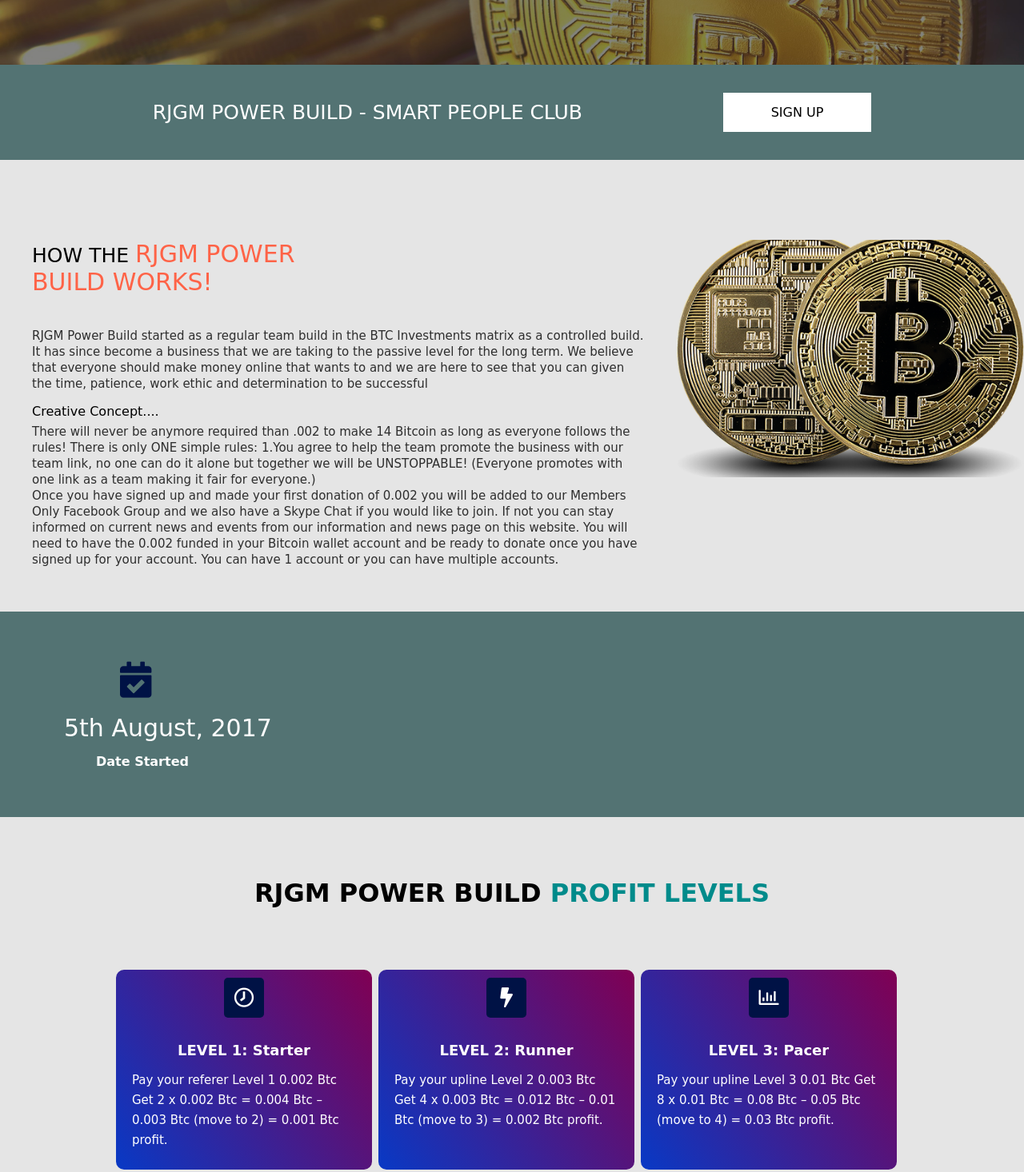
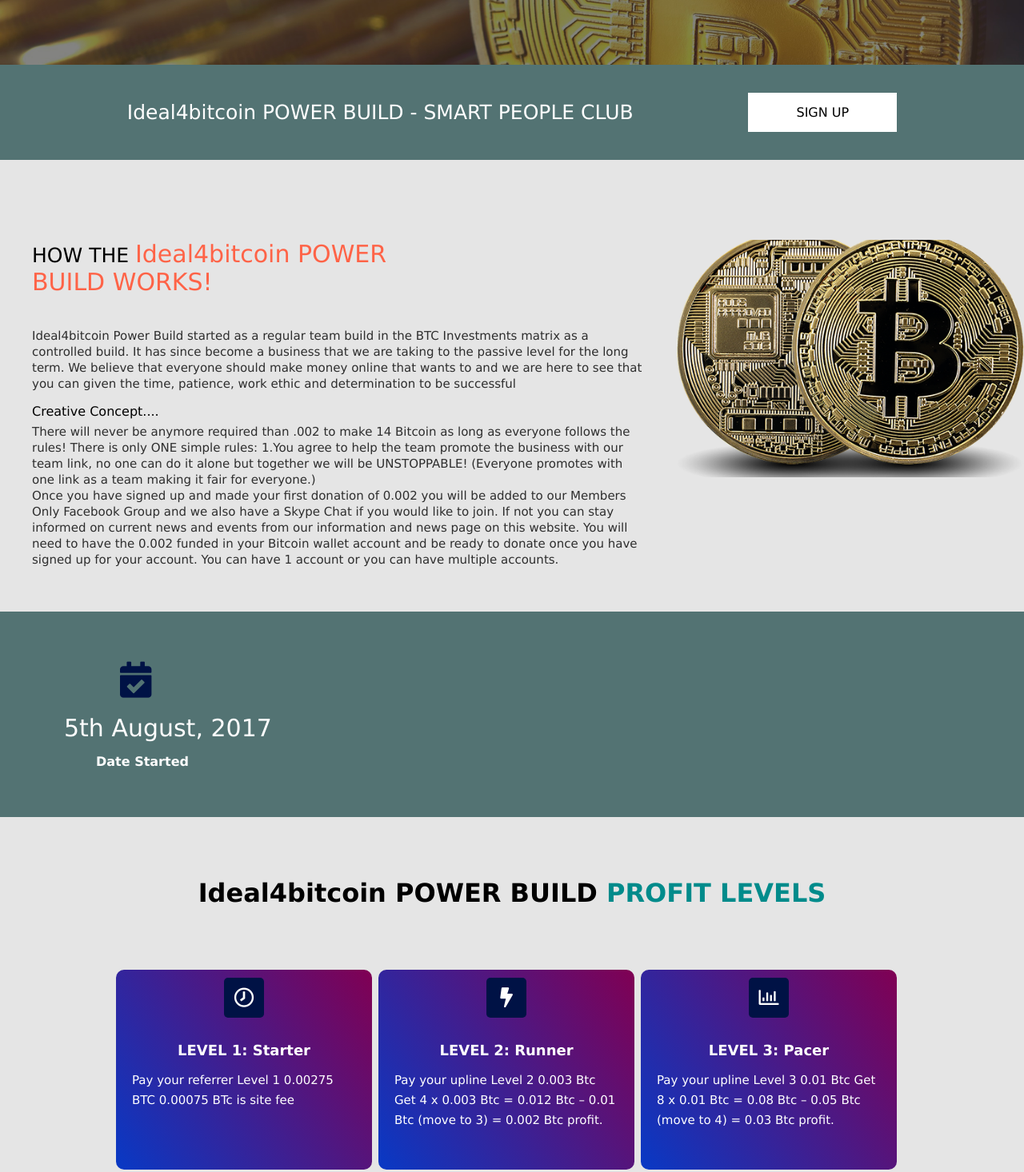
Before and after one commit to nikhilroy2/Project-RJGM, a plain HTML site: page index.html in a window 1280 px wide. Shown: the part 620-2086 px from the top of the page at 80% size. Drawn offline with Linux system fonts and the light colour scheme.

Commit message:
Ideal4btc

```diff
--- a/css/style.css
+++ b/css/style.css
@@ -2,7 +2,7 @@
 *{
     box-sizing: border-box;
     scroll-behavior: smooth;
-    font-family: cursive;
+    font-family: verdana;
 }
 :root{
     --main-color: #000;
@@ -199,7 +199,7 @@ body{
 }
 .bottom_header_menu .value{
     float: right;
-    padding: 12px 18px;
+    padding: 12px 20px;
     background: rgba(0, 18, 69,.5);
     margin-right: 10px;
     margin-top: 0px;
--- a/index.html
+++ b/index.html
@@ -139,7 +139,7 @@
     <!----------------------------------Aside----------------------->
     <aside>
         <div class="aside_big">
-            RJGM POWER BUILD - SMART PEOPLE CLUB
+            Ideal4bitcoin POWER BUILD - SMART PEOPLE CLUB
         </div>
         <a href="#" class="aside_link">Sign Up</a>
     </aside>
@@ -147,13 +147,13 @@
     <section class="sec_power_work">
         <div class="sec_power_work_item">
             <div class="power_work_title">
-              <span style="font-size: 25px;">  HOW THE </span><span style="color: tomato"> RJGM POWER
+              <span style="font-size: 25px;">  HOW THE </span><span style="color: tomato"> Ideal4bitcoin POWER
                 <br> BUILD WORKS!
             </span>
             </div>
 
             <p>
-                RJGM Power Build started as a regular team build in the BTC Investments matrix as a controlled build. It has since become a business that we are taking to the passive level for the long term.
+                Ideal4bitcoin Power Build started as a regular team build in the BTC Investments matrix as a controlled build. It has since become a business that we are taking to the passive level for the long term.
 We believe that everyone should make money online that wants to and we are here to see that you can given the time, patience, work ethic and determination to be successful
             </p>
             <div class="power_work_sub_title">
@@ -180,13 +180,13 @@ Once you have signed up and made your first donation of 0.002 you will be added
     <!--.................................Section Power Build----------------->
     <section class="sec_power_build">
         <h1 class="build_title">
-                RJGM POWER BUILD <span style="color: darkcyan">PROFIT LEVELS</span>
+                Ideal4bitcoin POWER BUILD <span style="color: darkcyan">PROFIT LEVELS</span>
         </h1>
         <div class="power_build_wrapper">
             <div class="power_build_item">
                 <div class="build_icon"><i class="far fa-clock"></i></div>
                 <div class="build_level">LEVEL 1: Starter</div>
-                <div class="build_txt">Pay your referer Level 1 0.002 Btc Get 2 x 0.002 Btc = 0.004 Btc – 0.003 Btc (move to 2) = 0.001 Btc profit.</div>
+                <div class="build_txt">Pay your referrer Level 1 0.00275 BTC 0.00075 BTc is site fee</div>
             </div>
             <div class="power_build_item">
                 <div class="build_icon"><i class="fas fa-bolt"></i></div>
@@ -268,7 +268,7 @@ Once you have signed up and made your first donation of 0.002 you will be added
         </div>
         <div class="bottom_footer_item">
             <div class="bottom_footer_item1">
-                    All rights reserved Copyright © 2017 RJGM Power Build
+                    All rights reserved Copyright © 2017 Ideal4bitcoin Power Build
             </div>
             <div class="bottom_footer_item2">
                 <a href="#">FAQ</a>
```
